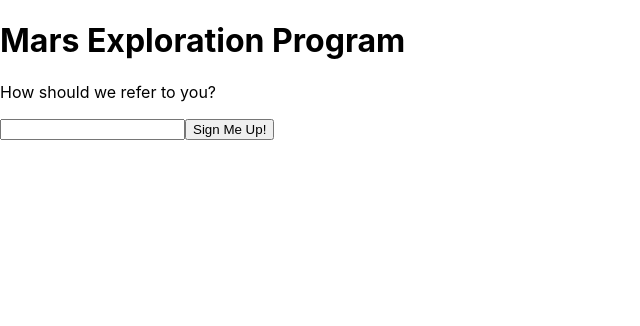
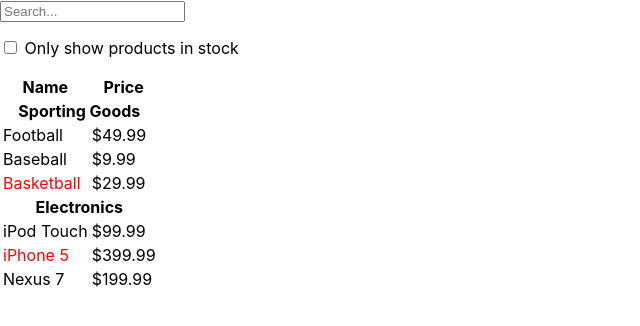
Before and after one commit to hapumee/react-basic, a React (Create React App) app: page / in a window 1280 px wide. Shown: the top 326 px of the page, without its empty margins (0-640 px from the left). Built offline with nearby package versions, Linux system fonts and the light colour scheme.

Commit message:
Chapter12 Example

```diff
--- /dev/null
+++ b/src/example/Chap12_FilterableProductTable.jsx
@@ -0,0 +1,184 @@
+import React from 'react';
+
+/////////////////////////////////////////////////////////
+// <FilterableProductTable>
+//      <SearchBar>
+//      <ProductTable>
+//          <ProductCategoryRow>
+//          <ProductRow>
+//          <ProductRow>
+//          <ProductRow>
+//          <ProductCategoryRow>
+//          <ProductRow>
+//          <ProductRow>
+//          <ProductRow>
+/////////////////////////////////////////////////////////
+// receives all user input
+class SearchBar extends React.Component {
+    constructor(props) {
+        super(props);
+        this.handleFilterTextChange = this.handleFilterTextChange.bind(this);
+        this.handleInStockChange = this.handleInStockChange.bind(this);
+    }
+
+    handleFilterTextChange(event) {
+        this.props.onFilterTextChange(event.target.value);
+    }
+
+    handleInStockChange(event) {
+        this.props.onInStockChange(event.target.checked);
+    }
+
+    render() {
+        const filterText = this.props.filterText;
+        const inStockOnly = this.props.inStockOnly;
+
+        return (
+            <form>
+                <input
+                    type="text"
+                    placeholder="Search..."
+                    value={filterText}
+                    onChange={this.handleFilterTextChange}
+                />
+                <p>
+                    <input
+                        type="checkbox"
+                        checked={inStockOnly}
+                        onChange={this.handleInStockChange}
+                    />
+                    {' '}Only show products in stock
+                </p>
+            </form>
+        );
+    }
+}
+
+// displays and filters the data collection based on user input
+class ProductTable extends React.Component {
+    render() {
+        const filterText = this.props.filterText;
+        const inStockOnly = this.props.inStockOnly;
+
+        const rows = [];
+        let lastCategory = null;
+
+        this.props.products.forEach((product) => {
+            // check the input text
+            if (product.name.indexOf(filterText) === -1) {
+                return;
+            }
+
+            // check the checkbox
+            if (inStockOnly && !product.stocked) {
+                return;
+            }
+
+            // display the category
+            if (product.category !== lastCategory) {
+                rows.push(
+                    <ProductCategoryRow
+                        category={product.category}
+                        key={product.category} />
+                );
+            }
+
+            rows.push(
+                <ProductRow
+                    product={product}
+                    key={product.name} />
+            );
+
+            lastCategory = product.category;
+        });
+
+        return (
+            <table>
+                <thead>
+                    <tr>
+                        <th>Name</th>
+                        <th>Price</th>
+                    </tr>
+                </thead>
+                <tbody>{rows}</tbody>
+            </table>
+        );
+    }
+}
+
+// display a heading for each category
+class ProductCategoryRow extends React.Component {
+    render() {
+        const category = this.props.category;
+
+        return (
+            <tr>
+                <th colspan="2">
+                    {category}
+                </th>
+            </tr>
+        );
+    }
+}
+
+// displays a row for each product
+class ProductRow extends React.Component {
+    render() {
+        const product = this.props.product;
+        const name = product.stocked ? product.name : <span style={{color: 'red'}}>{product.name}</span>;
+
+        return (
+            <tr>
+                <td>{name}</td>
+                <td>{product.price}</td>
+            </tr>
+        );
+    }
+}
+
+// contains the entirety of the example
+class FilterableProductTable extends React.Component {
+    constructor(props) {
+        super(props);
+
+        this.state = {
+            filterText: '',
+            inStockOnly: false
+        };
+
+        this.handleFilterTextChange = this.handleFilterTextChange.bind(this);
+        this.handleInStockChange = this.handleInStockChange.bind(this);
+    }
+
+    handleFilterTextChange(filterText) {
+        this.setState({
+            filterText: filterText
+        });
+    }
+
+    handleInStockChange(inStockOnly) {
+        this.setState({
+            inStockOnly: inStockOnly
+        });
+    }
+
+    render() {
+        return (
+            <div>
+                <SearchBar
+                    filterText={this.state.filterText}
+                    inStockOnly={this.state.inStockOnly}
+                    onFilterTextChange={this.handleFilterTextChange}
+                    onInStockChange={this.handleInStockChange}
+                />
+                <ProductTable
+                    products={this.props.products}
+                    filterText={this.state.filterText}
+                    inStockOnly={this.state.inStockOnly}
+                />
+            </div>
+        );
+    }
+}
+
+export default FilterableProductTable;
--- a/src/index.js
+++ b/src/index.js
@@ -19,7 +19,8 @@
 // import FlavorForm from './example/Chap9_SelectForms';
 // import Reservation from './example/Chap9_ReservationForms';
 // import Calculator from './example/Chap10_Calculator';
-import SignUpDialog from './example/Chap11_SignUpDialog';
+// import SignUpDialog from './example/Chap11_SignUpDialog';
+import FilterableProductTable from './example/Chap12_FilterableProductTable';
 
 // ReactDOM.render(<App />, document.getElementById('root'));
 // ReactDOM.render(<Greeting />, document.getElementById('root'));
@@ -39,7 +40,17 @@
 // ReactDOM.render(<FlavorForm />, document.getElementById('root'));
 // ReactDOM.render(<Reservation />, document.getElementById('root'));
 // ReactDOM.render(<Calculator />, document.getElementById('root'));
-ReactDOM.render(<SignUpDialog />, document.getElementById('root'));
+// ReactDOM.render(<SignUpDialog />, document.getElementById('root'));
+
+const PRODUCTS = [
+    {category: 'Sporting Goods', price: '$49.99', stocked: true, name: 'Football'},
+    {category: 'Sporting Goods', price: '$9.99', stocked: true, name: 'Baseball'},
+    {category: 'Sporting Goods', price: '$29.99', stocked: false, name: 'Basketball'},
+    {category: 'Electronics', price: '$99.99', stocked: true, name: 'iPod Touch'},
+    {category: 'Electronics', price: '$399.99', stocked: false, name: 'iPhone 5'},
+    {category: 'Electronics', price: '$199.99', stocked: true, name: 'Nexus 7'}
+];
+ReactDOM.render(<FilterableProductTable products={PRODUCTS} />, document.getElementById('root'));
 
 // TEST ---------------------------------------------------
 // function tick() {
```
